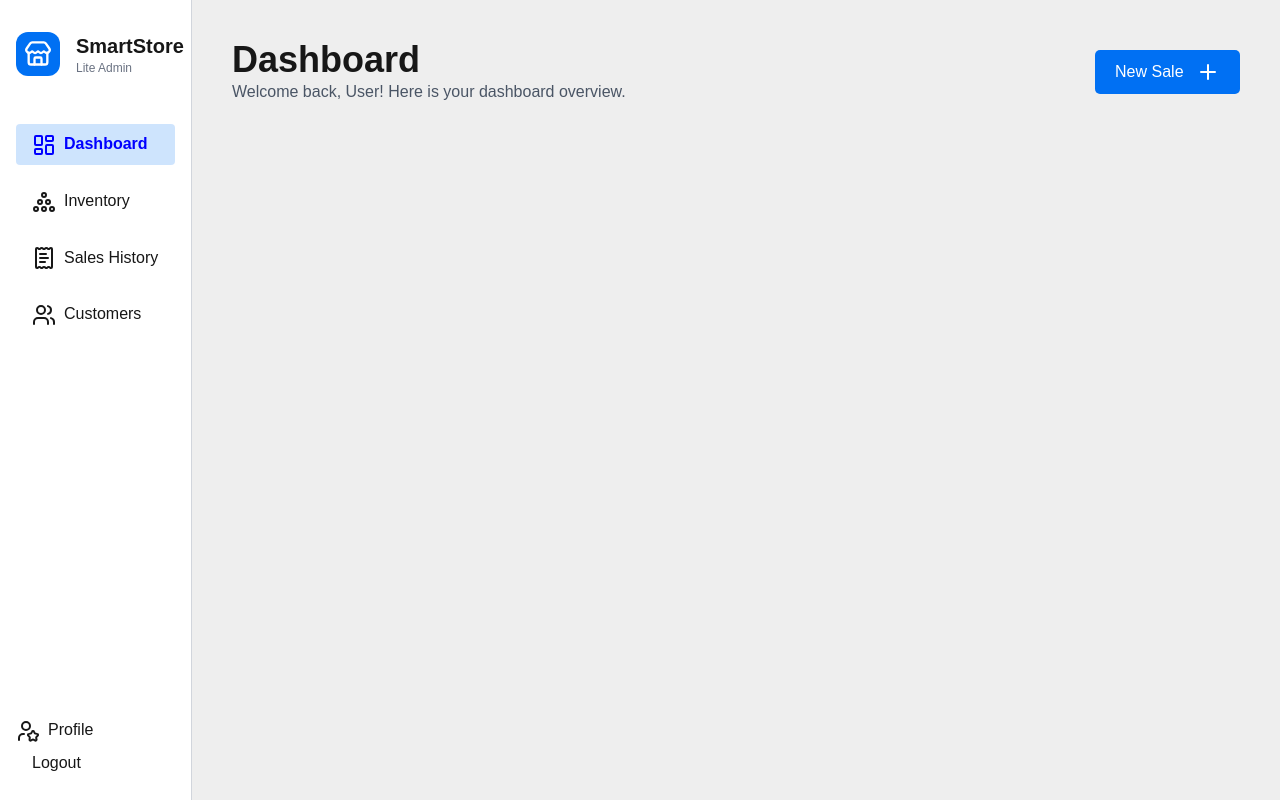
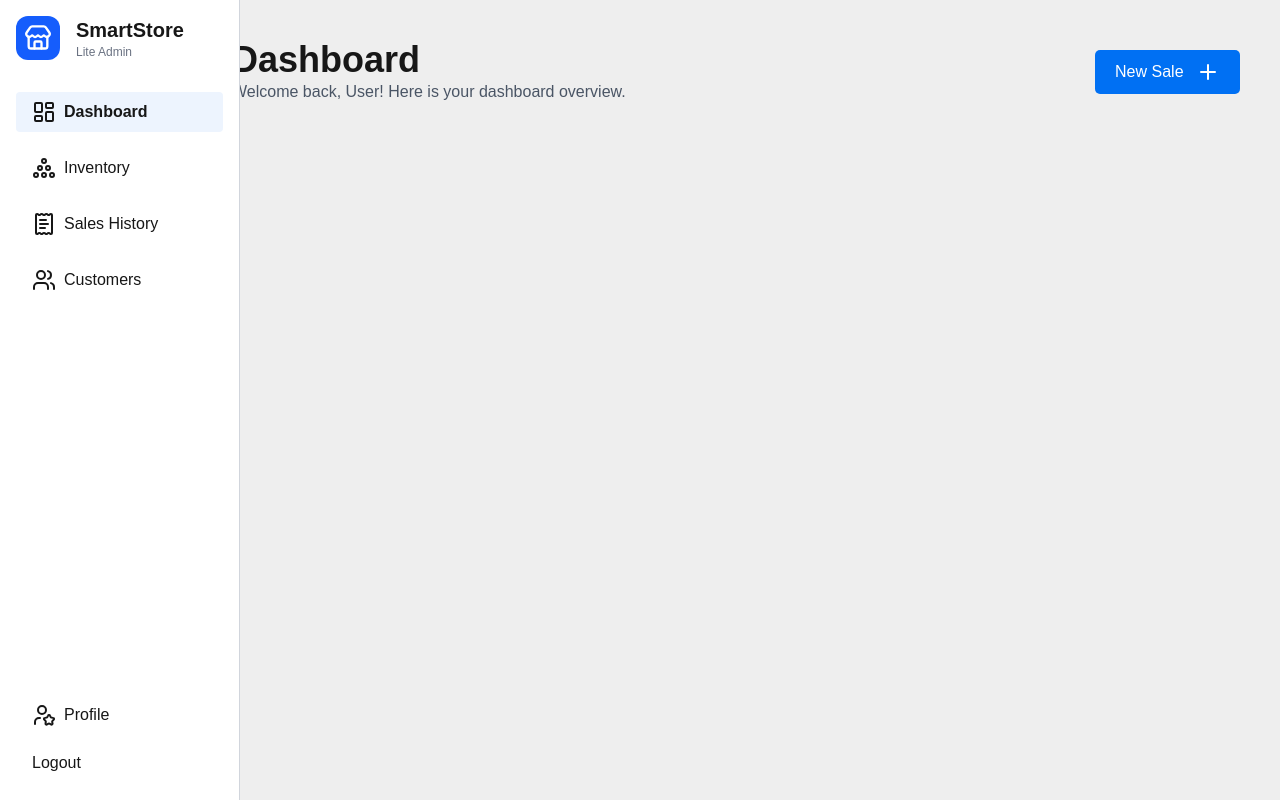
Before and after one commit to Pharez-Oyelade/smartstore, a Next.js app in the folder frontend/: page /dashboard in a window 1280 px wide. Built offline with nearby package versions, Linux system fonts and the light colour scheme; no server answers.

Commit message:
responsiveness

```diff
--- a/frontend/src/app/(pages)/layout.js
+++ b/frontend/src/app/(pages)/layout.js
@@ -24,7 +24,7 @@
         className={`${geistSans.variable} ${geistMono.variable} antialiased`}
       >
         <Sidebar/>
-        <main className="ml-[15%] p-6">{children}</main>
+        <main className="lg:ml-[15%] p-6">{children}</main>
 
       </div>
   );
--- a/frontend/src/components/Sidebar.jsx
+++ b/frontend/src/components/Sidebar.jsx
@@ -1,34 +1,48 @@
 "use client";
 
-import React from "react";
-import "../app/globals.css";
-import { Store } from "lucide-react";
-import { LayoutDashboard } from "lucide-react";
-import { CirclePile } from "lucide-react";
-import { ReceiptText } from "lucide-react";
-import { Users } from "lucide-react";
-import { UserStar } from "lucide-react";
+import React, { useState, useEffect } from "react";
 import Link from "next/link";
-import { usePathname } from "next/navigation";
+import { usePathname, useRouter } from "next/navigation";
+import api from "@/lib/axios";
 import { useAuth } from "@/context/AuthContext";
-import { useRouter } from "next/navigation";
-import api from "@/lib/axios";
+import {
+  Store,
+  LayoutDashboard,
+  CirclePile,
+  ReceiptText,
+  Users,
+  UserStar,
+  X,
+  Menu,
+} from "lucide-react";
 
 const Sidebar = () => {
   const { user, setUser } = useAuth();
   const router = useRouter();
   const pathname = usePathname();
 
-  const isActiveClass = (path) => {
-    return pathname === path ? "active" : "";
+  const [open, setOpen] = useState(true);
+
+  const isActiveClass = (path) =>
+    pathname === path ? "bg-blue-100/50 font-semibold" : "";
+
+  // Ensure sidebar is closed on small screens initially
+  useEffect(() => {
+    const handleResize = () => {
+      if (window.innerWidth < 1024) setOpen(false);
+      else setOpen(true);
     };
+
+    handleResize(); // run on mount
+    window.addEventListener("resize", handleResize);
+
+    return () => window.removeEventListener("resize", handleResize);
+  }, []);
 
   const handleLogout = async () => {
     try {
-      // ensure credentials (cookies) are sent with the request
       await api.get("/auth/logout");
       setUser(null);
-      // navigate to login so middleware will apply (cookie cleared)
       router.push("/login");
     } catch (err) {
       console.error(err);
@@ -36,9 +50,29 @@
   };
 
   return (
-    <aside className="fixed h-full bg-white w-[15%] border-r border-gray-300 p-4 z-50">
-      <div className="flex items-center gap-4">
-        <div className="bg-[#0070f3] p-2 rounded-xl inline-block my-4">
+    <>
+      {/* Mobile toggle button */}
+      <button
+        className={`lg:hidden relative top-4 right-0 z-50 p-2   ${
+          open ? "translate-x-65" : "translate-x-5"
+        } rounded shadow transform transition-transform duration-300 ease-in-out`}
+        onClick={() => setOpen(!open)}
+      >
+        {open ? <X size={24} /> : <Menu size={24} />}
+      </button>
+
+      <aside
+        className={`
+          fixed top-0 left-0 h-full bg-white border-r border-gray-300 p-4 z-40
+          w-64 lg:w-60
+          transform transition-transform duration-300 ease-in-out
+          ${open ? "translate-x-0" : "-translate-x-full"}
+          lg:translate-x-0
+        `}
+      >
+        {/* Logo */}
+        <div className="flex items-center gap-4 mb-8">
+          <div className="bg-blue-600 p-2 rounded-xl inline-block">
             <Store size={28} color="#fff" />
           </div>
           <div>
@@ -47,60 +81,68 @@
           </div>
         </div>
 
-      <nav className=" flex flex-col h-[90%] justify-between">
-        <div className="flex flex-col gap-4 mt-8">
+        {/* Navigation */}
+        <nav className="flex flex-col h-[90%] justify-between">
+          <div className="flex flex-col gap-4">
             <Link
               href="/dashboard"
-            className={`${isActiveClass(
+              className={`flex items-center gap-2 py-2 px-4 rounded hover:bg-blue-200/20 ${isActiveClass(
                 "/dashboard"
-            )} block py-2 px-4 rounded hover:bg-blue-200/20`}
+              )}`}
             >
-            <LayoutDashboard className="inline mr-2" size={24} />
-            Dashboard
+              <LayoutDashboard size={24} /> Dashboard
             </Link>
             <Link
               href="/inventory"
-            className={`${isActiveClass(
+              className={`flex items-center gap-2 py-2 px-4 rounded hover:bg-blue-200/20 ${isActiveClass(
                 "/inventory"
-            )} block py-2 px-4 rounded hover:bg-blue-200/20`}
+              )}`}
             >
-            <CirclePile className="inline mr-2" size={24} />
-            Inventory
+              <CirclePile size={24} /> Inventory
             </Link>
             <Link
               href="/sales"
-            className={`${isActiveClass(
+              className={`flex items-center gap-2 py-2 px-4 rounded hover:bg-blue-200/20 ${isActiveClass(
                 "/sales"
-            )} block py-2 px-4 rounded hover:bg-blue-200/20`}
+              )}`}
             >
-            <ReceiptText className="inline mr-2" size={24} />
-            Sales History
+              <ReceiptText size={24} /> Sales History
             </Link>
             <Link
               href="/customers"
-            className={`${isActiveClass(
+              className={`flex items-center gap-2 py-2 px-4 rounded hover:bg-blue-200/20 ${isActiveClass(
                 "/customers"
-            )} block py-2 px-4 rounded hover:bg-blue-200/20`}
+              )}`}
             >
-            <Users className="inline mr-2" size={24} />
-            Customers
+              <Users size={24} /> Customers
             </Link>
           </div>
 
-        <div className="mt-auto">
-          <Link href="/profile">
-            <UserStar className="inline mr-2" size={24} />
-            Profile
+          <div className="mt-auto flex flex-col gap-2">
+            <Link
+              href="/profile"
+              className="flex items-center gap-2 py-2 px-4 rounded hover:bg-blue-200/20"
+            >
+              <UserStar size={24} /> Profile
             </Link>
             <button
               onClick={handleLogout}
-            className="block py-2 px-4 rounded hover:bg-blue-200/20"
+              className="flex items-center gap-2 py-2 px-4 rounded hover:bg-blue-200/20"
             >
               Logout
             </button>
           </div>
         </nav>
       </aside>
+
+      {/* Overlay for mobile */}
+      {open && window.innerWidth < 1024 && (
+        <div
+          className="fixed inset-0 backdrop-blur z-30 lg:hidden"
+          onClick={() => setOpen(false)}
+        />
+      )}
+    </>
   );
 };
 
--- a/frontend/src/components/ui/BtnPrimary.jsx
+++ b/frontend/src/components/ui/BtnPrimary.jsx
@@ -4,7 +4,7 @@
 const BtnPrimary = ({ text, type = "button", onClick }) => {
   return (
     <div>
-      <button type={type} className="btn-primary" onClick={onClick}>
+      <button type={type} className="btn-primary truncate" onClick={onClick}>
         {text} <Plus className="inline-block ml-2" />
       </button>
     </div>
```
Lines whose indentation alone changed are shown as unchanged.
